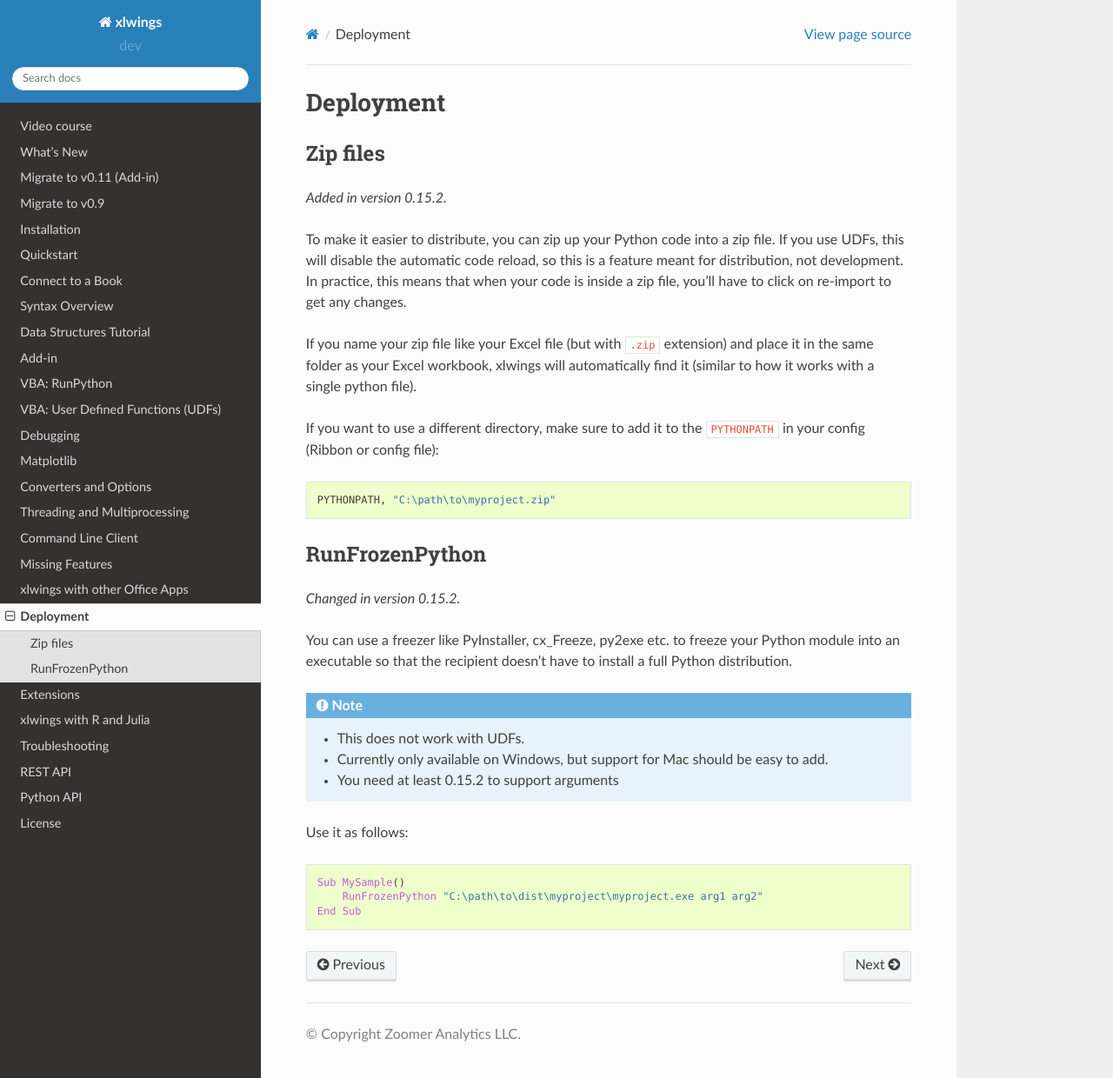
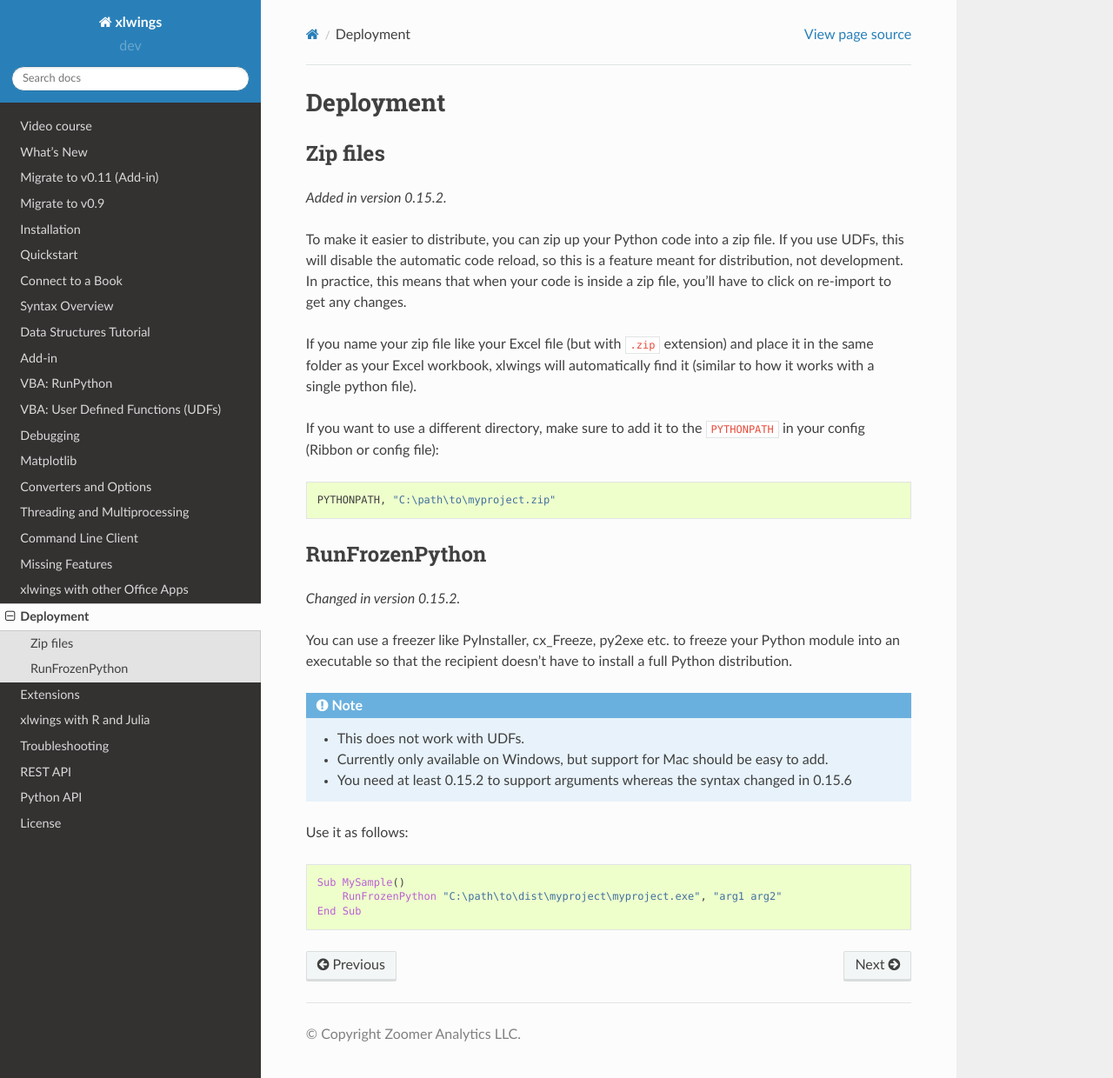
Before and after one commit to xlwings/xlwings, a Sphinx documentation site: the page built from docs/deployment.rst, in a window 1280 px wide and 1240 px high. Shown: the whole window at 87% size. Built offline with Sphinx 7.4.7 and the Read the Docs theme 2.0.0, drawn with Linux system fonts in a browser that asks for light colours.

Commit message:
fixed runfrozenpython command

```diff
--- a/docs/deployment.rst
+++ b/docs/deployment.rst
@@ -32,12 +32,12 @@ the recipient doesn't have to install a full Python distribution.
 .. note::
     * This does not work with UDFs.
     * Currently only available on Windows, but support for Mac should be easy to add.
-    * You need at least 0.15.2 to support arguments
+    * You need at least 0.15.2 to support arguments whereas the syntax changed in 0.15.6
 
 Use it as follows:
 
 .. code-block:: basic
 
     Sub MySample()
-        RunFrozenPython "C:\path\to\dist\myproject\myproject.exe arg1 arg2"
+        RunFrozenPython "C:\path\to\dist\myproject\myproject.exe", "arg1 arg2"
     End Sub
```
